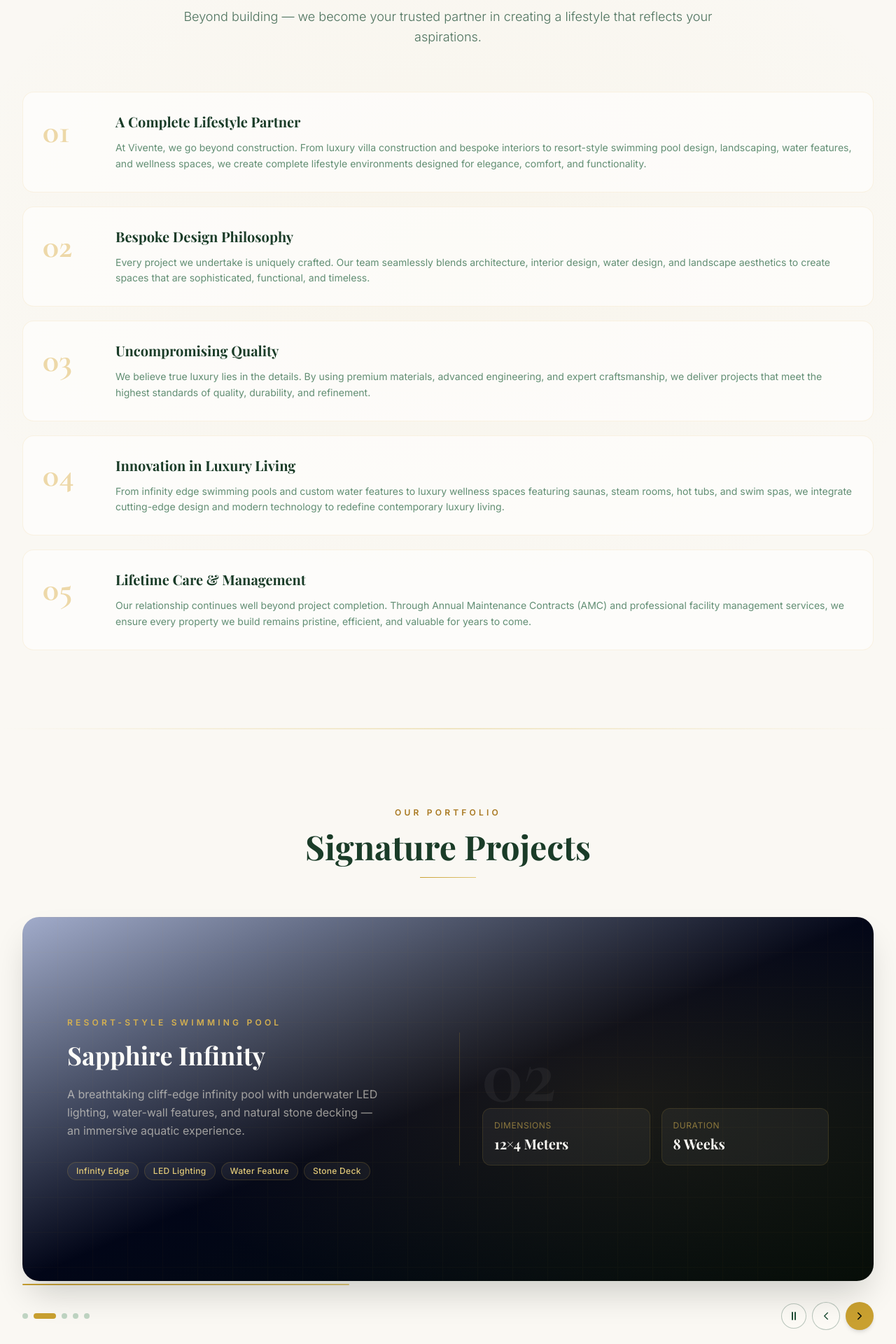
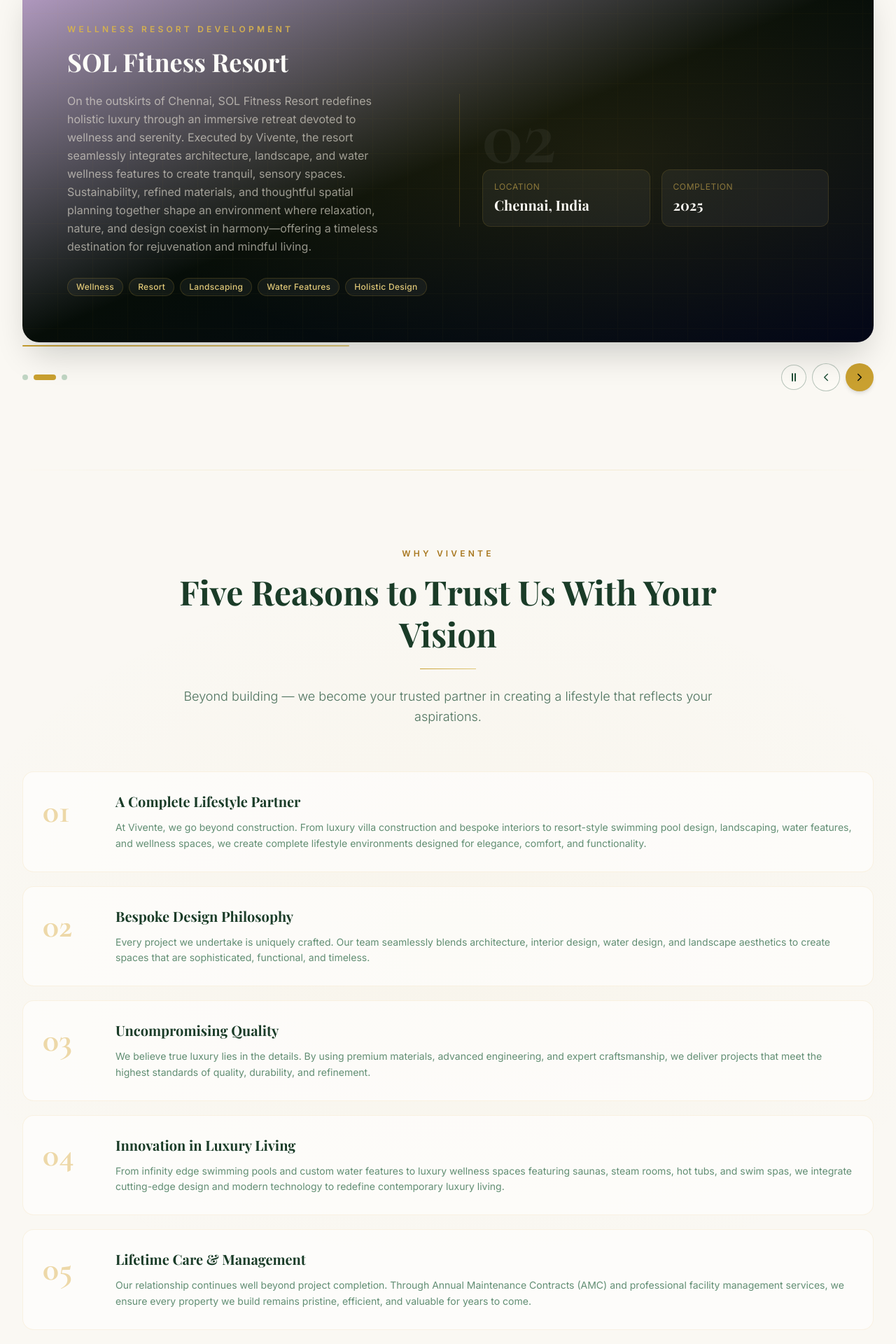
Before and after one commit to AmshuBelbase/vivente, a Next.js app: page / in a window 1280 px wide. Shown: the part 1840-3760 px from the top of the page at 70% size. Built offline with nearby package versions, Linux system fonts and the light colour scheme; a web font is replaced by a local one.

Commit message:
fixed content of signature projects

```diff
--- a/src/app/page.tsx
+++ b/src/app/page.tsx
@@ -16,10 +16,10 @@ export default function Home() {
       <Navbar />
       <Hero />
       <ProjectGallery />
+      <ProjectsSlider />
       <WhyChooseUs />
-      <ProjectsSlider />
       <BrandsSlider />
-<Services />
+      <Services />
       <Products />
       <Testimonials />
       <FindUsMap />
--- a/src/components/sections/ProjectsSlider.tsx
+++ b/src/components/sections/ProjectsSlider.tsx
@@ -8,70 +8,54 @@ import SectionHeader from "@/components/ui/SectionHeader";
 
 const projects = [
   {
-    id: 1,
-    title: "Azure Heights",
-    category: "Luxury Villa Construction",
-    description:
-      "A bespoke 6-bedroom estate spanning 8,000 sq.ft featuring an infinity pool, curated landscaping, and full turnkey interiors — redefining residential luxury.",
-    accentGradient: "from-emerald-900/60 via-brand-950 to-brand-900",
-    tags: ["Villa", "Infinity Pool", "Landscaping", "Turnkey Interiors"],
-    stat1Label: "Area",
-    stat1Value: "8,000 sq.ft",
-    stat2Label: "Duration",
-    stat2Value: "18 Months",
+    "id": 1,
+    "title": "St. George’s Cathedral Rises in Grace Once More",
+    "category": "Heritage Landscape Restoration",
+    "description": "In the heart of Chennai, the historic grounds of St. George’s Cathedral have been gracefully revitalized through a bespoke landscaping intervention by Vivente. With deep respect for heritage, the design blends timeless aesthetics with refined luxury—curated greenery, natural stone pathways, and tranquil spaces enhance the church’s grandeur. The project embodies Vivente’s philosophy of elegance and balance, preserving sacred beauty while enriching its surroundings.",
+    "accentGradient": "from-green-900/50 via-brand-900 to-brand-950",
+    "tags": ["Heritage", "Landscaping", "Restoration", "Historic Architecture"],
+    "stat1Label": "Location",
+    "stat1Value": "Chennai, India",
+    "stat2Label": "Completion Date",
+    "stat2Value": "October 30, 2025"
   },
   {
-    id: 2,
-    title: "Sapphire Infinity",
-    category: "Resort-Style Swimming Pool",
-    description:
-      "A breathtaking cliff-edge infinity pool with underwater LED lighting, water-wall features, and natural stone decking — an immersive aquatic experience.",
-    accentGradient: "from-blue-900/40 via-slate-950 to-brand-950",
-    tags: ["Infinity Edge", "LED Lighting", "Water Feature", "Stone Deck"],
-    stat1Label: "Dimensions",
-    stat1Value: "12×4 Meters",
-    stat2Label: "Duration",
-    stat2Value: "8 Weeks",
+    "id": 2,
+    "title": "SOL Fitness Resort",
+    "category": "Wellness Resort Development",
+    "description": "On the outskirts of Chennai, SOL Fitness Resort redefines holistic luxury through an immersive retreat devoted to wellness and serenity. Executed by Vivente, the resort seamlessly integrates architecture, landscape, and water wellness features to create tranquil, sensory spaces. Sustainability, refined materials, and thoughtful spatial planning together shape an environment where relaxation, nature, and design coexist in harmony—offering a timeless destination for rejuvenation and mindful living.",
+    "accentGradient": "from-purple-900/40 via-brand-950 to-slate-950",
+    "tags": ["Wellness", "Resort", "Landscaping", "Water Features", "Holistic Design"],
+    "stat1Label": "Location",
+    "stat1Value": "Chennai, India",
+    "stat2Label": "Completion",
+    "stat2Value": "2025"
   },
   {
-    id: 3,
-    title: "Emerald Garden Estate",
-    category: "Luxury Landscaping",
-    description:
-      "A 2-acre landscape transformation featuring manicured lawns, tropical plantings, pergolas, illuminated garden water bodies, and bespoke pathways.",
-    accentGradient: "from-green-900/50 via-brand-900 to-brand-950",
-    tags: ["Garden Design", "Water Bodies", "Hardscape", "Irrigation"],
-    stat1Label: "Land Area",
-    stat1Value: "2 Acres",
-    stat2Label: "Duration",
-    stat2Value: "12 Weeks",
+    "id": 3,
+    "title": "Azure Bay Redefines Premium Gated Community Living",
+    "category": "Residential Community Development",
+    "description": "Located along Chennai’s coastal stretch, Azure Bay is a premium gated community blending comfort, security, and contemporary living. Developed by Vivente, it features well-planned villas, landscaped zones, and modern amenities for refined everyday life. Thoughtful design ensures openness, privacy, and connectivity. With advanced surveillance and quality infrastructure, Azure Bay offers residents an exclusive community experience—where modern living meets the serenity of belonging.",
+    "accentGradient": "from-sky-900/70 via-brand-950 to-emerald-900",
+    "tags": ["Community", "Villas", "Amenities", "Security", "Residential"],
+    "stat1Label": "Location",
+    "stat1Value": "Chennai, India",
+    "stat2Label": "Type",
+    "stat2Value": "Premium Gated Community"
   },
-  {
-    id: 4,
-    title: "Serenity Wellness Retreat",
-    category: "Water Wellness Sanctuary",
-    description:
-      "A private wellness sanctuary featuring a custom sauna, herbal steam room, jacuzzi, and swim spa, seamlessly integrated into a resort-style landscape.",
-    accentGradient: "from-purple-900/40 via-brand-950 to-slate-950",
-    tags: ["Sauna", "Steam Room", "Jacuzzi", "Swim Spa"],
-    stat1Label: "Wellness Units",
-    stat1Value: "4 Zones",
-    stat2Label: "Duration",
-    stat2Value: "10 Weeks",
-  },
-  {
-    id: 5,
-    title: "Cascade Falls",
-    category: "Bespoke Water Feature",
-    description:
-      "A dramatic 3-tier natural rock waterfall with illuminated koi pond, bubbling garden springs, and custom fountain — transforming an estate entrance completely.",
-    accentGradient: "from-teal-900/40 via-brand-950 to-brand-900",
-    tags: ["Waterfall", "Koi Pond", "Fountain", "Garden Springs"],
-    stat1Label: "Feature Height",
-    stat1Value: "4.5 Meters",
-    stat2Label: "Duration",
-    stat2Value: "6 Weeks",
-  },
+  // {
+  //   id: 4,
+  //   title: "Cascade Falls",
+  //   category: "Bespoke Water Feature",
+  //   description:
+  //     "A dramatic 3-tier natural rock waterfall with illuminated koi pond, bubbling garden springs, and custom fountain — transforming an estate entrance completely.",
+  //   accentGradient: "from-teal-900/40 via-brand-950 to-brand-900",
+  //   tags: ["Waterfall", "Koi Pond", "Fountain", "Garden Springs"],
+  //   stat1Label: "Feature Height",
+  //   stat1Value: "4.5 Meters",
+  //   stat2Label: "Duration",
+  //   stat2Value: "6 Weeks",
+  // },
 ];
 
 export default function ProjectsSlider() {
```
